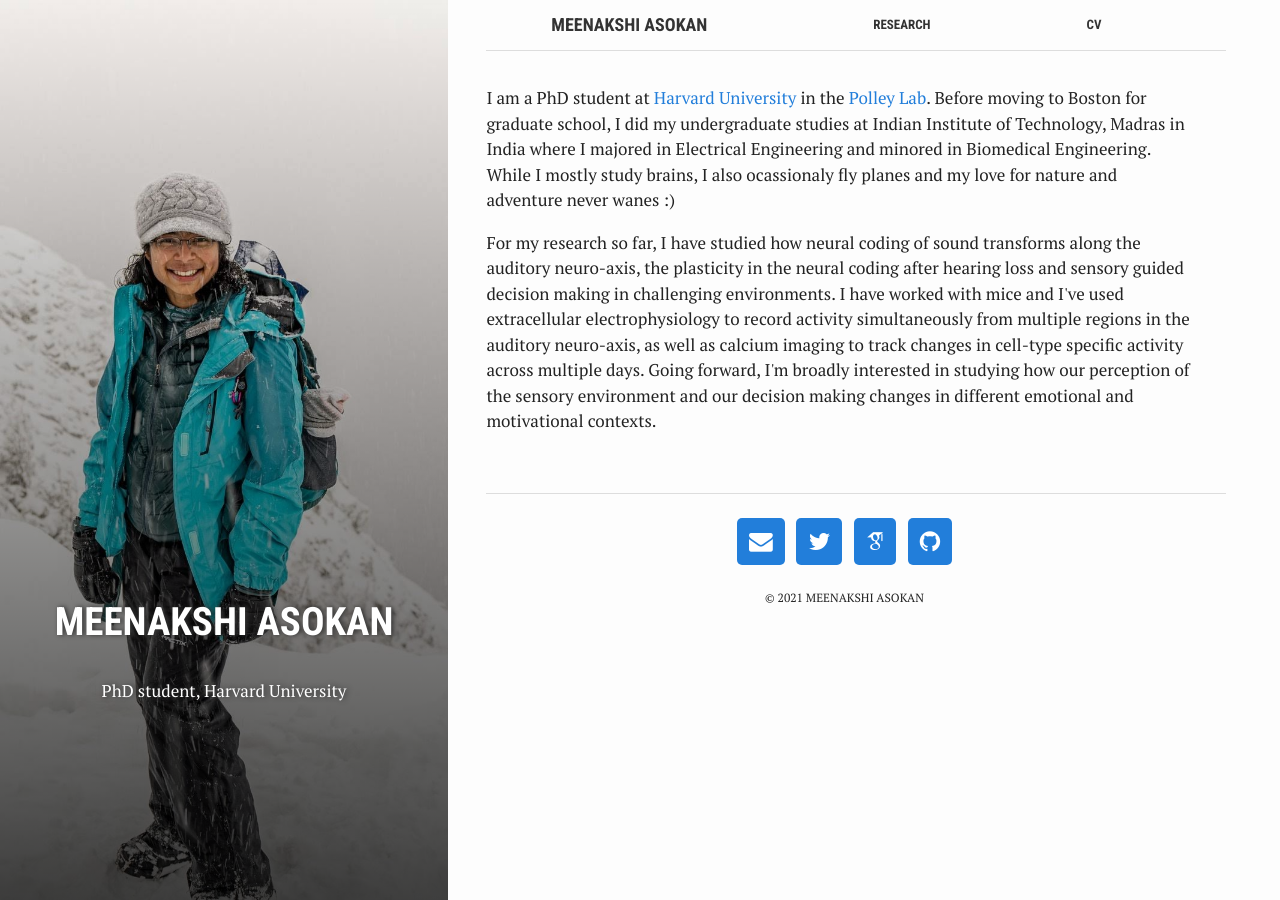
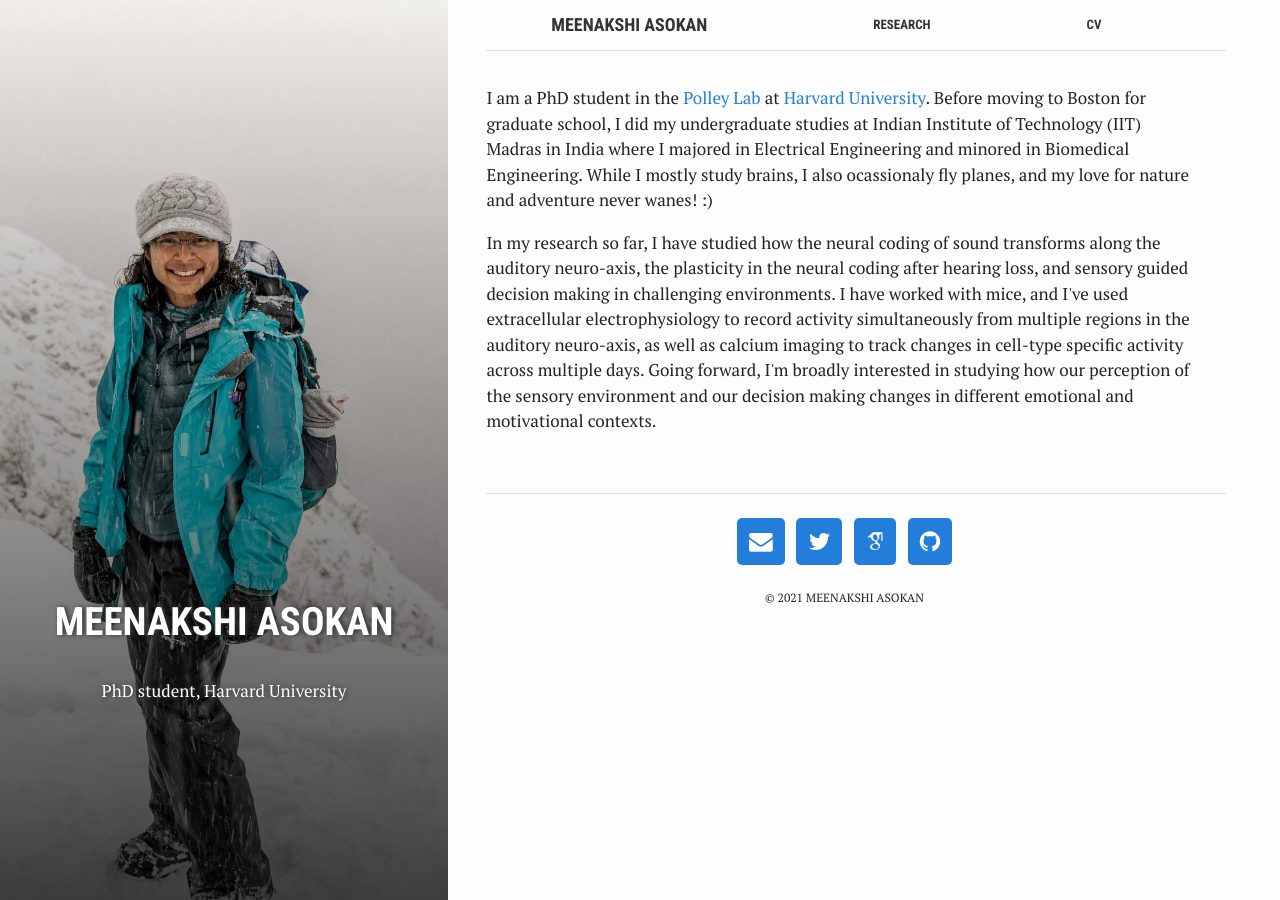
Before and after one commit to Meenakshi-Asokan/Meenakshi-Asokan.github.io, a Jekyll site: the page built from index.html, in a window 1280 px wide. Built offline with Jekyll 4.4.1, drawn with Linux system fonts in a browser that asks for light colours; nearby versions of some CDN libraries; some web fonts are replaced; library files that are not in the unit come from our copies.

Commit message:
Update index.html

```diff
--- a/index.html
+++ b/index.html
@@ -7,16 +7,16 @@ summary: "PhD student, Harvard University"
 ---
 
 <p>
-  I am a PhD student at <a href="http://dms.hms.harvard.edu/shbt/">Harvard University</a>
-  in the <a href="https://scholar.harvard.edu/polleylab">Polley Lab</a>.
-  Before moving to Boston for graduate school, I did my undergraduate studies at Indian Institute of Technology, Madras
+  I am a PhD student in the <a href="https://scholar.harvard.edu/polleylab">Polley Lab</a>
+  at <a href="http://dms.hms.harvard.edu/shbt/">Harvard University</a>.
+  Before moving to Boston for graduate school, I did my undergraduate studies at Indian Institute of Technology (IIT) Madras
   in India where I majored in Electrical Engineering and minored in Biomedical Engineering.
-  While I mostly study brains, I also ocassionaly fly planes and my love for nature and adventure never wanes :)
+  While I mostly study brains, I also ocassionaly fly planes, and my love for nature and adventure never wanes! :)
 </p>
 <p>
-  For my research so far, I have studied how neural coding of sound transforms along the auditory neuro-axis,
-  the plasticity in the neural coding after hearing loss and sensory guided decision making
-  in challenging environments. I have worked with mice and I've used extracellular electrophysiology to
+  In my research so far, I have studied how the neural coding of sound transforms along the auditory neuro-axis,
+  the plasticity in the neural coding after hearing loss, and sensory guided decision making
+  in challenging environments. I have worked with mice, and I've used extracellular electrophysiology to
   record activity simultaneously from multiple regions in the auditory neuro-axis, as well as
   calcium imaging to track changes in cell-type specific activity across multiple days. Going forward, I'm broadly interested
   in studying how our perception of the sensory environment and our decision making changes in different emotional and
```
